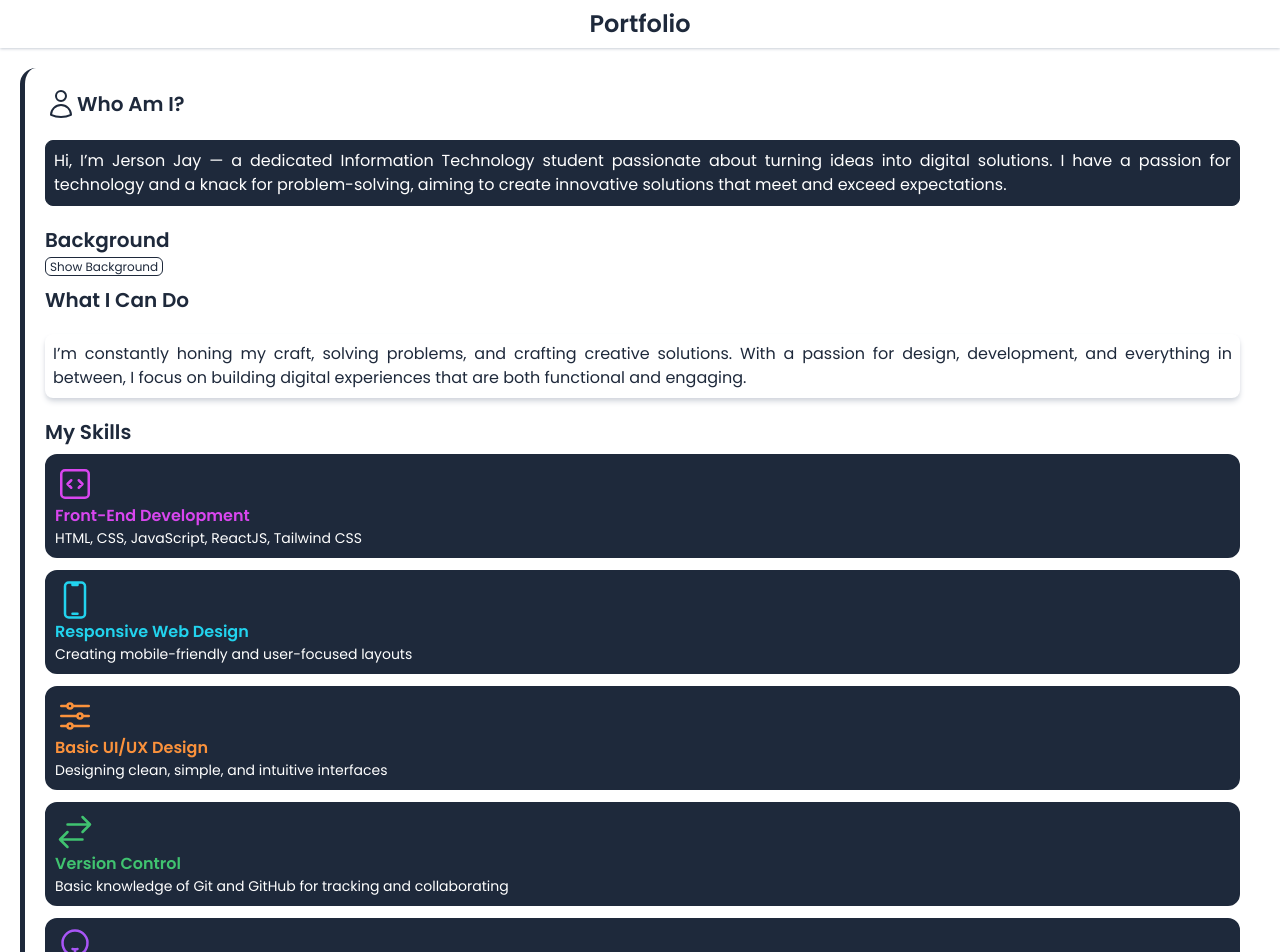
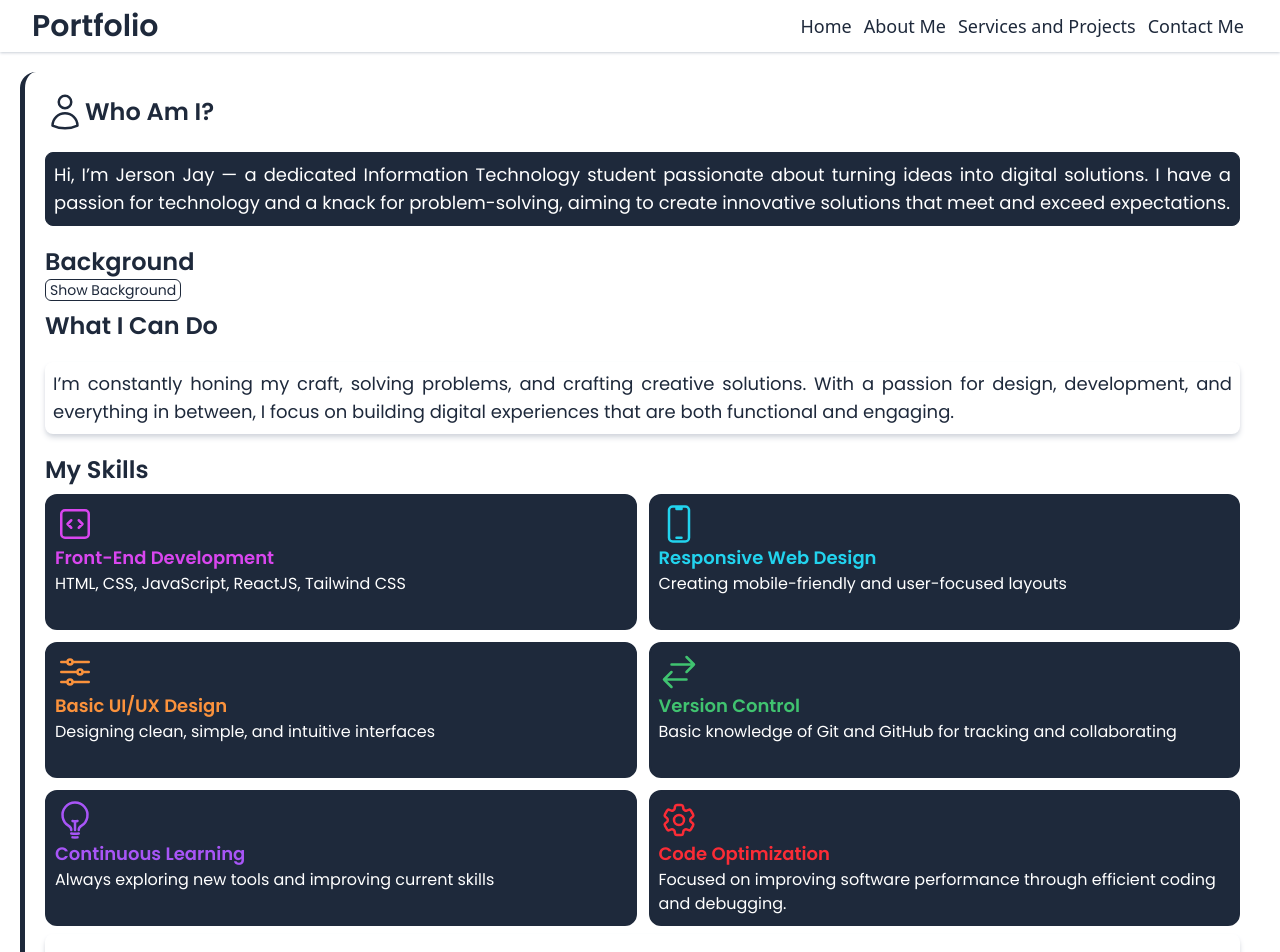
Before and after one commit to MrKabado/Potffolio, a React (Vite) app: page /aboutme in a window 1280 px wide. Shown: the top 952 px of the page. Built offline with nearby package versions, Linux system fonts and the light colour scheme; a web font is replaced by a local one.

Commit message:
responsive done in sm and md

```diff
--- a/src/components/Header.jsx
+++ b/src/components/Header.jsx
@@ -13,17 +13,17 @@ function Header() {
     setIsVisible(!isVisible);
   }
   return (
-    <header className='font-sans shadow-sm shadow-gray-300 p-2 flex flex-col items-center bg-white'>
-      <h1 className='text-[#1E293B] font-semibold text-2xl font-poppins'>Portfolio</h1>
+    <header className='font-sans shadow-sm shadow-gray-300 p-2 flex flex-col items-center bg-white
+                        sm:flex-row sm:justify-between sm:px-8'>
+      <h1 className='text-[#1E293B] font-semibold text-2xl font-poppins md:text-3xl'>Portfolio</h1>
 
-      {isVisible && (
-      <nav className='p-1 flex flex-col items-center text-[#1E293B] font-medium text-[16px]'>
+      <nav className={`p-1 flex flex-col items-center text-[#1E293B] font-medium text-[16px] ${isVisible ? 'flex' : 'hidden'}
+                       sm:flex sm:flex-row sm:gap-3 md:text-lg`}>
         <Link onClick={returnClick} to={"/"} className='flex items-center'><HomeIcon className='hidden w-5'/> Home</Link>
         <Link onClick={returnClick} to={"/aboutme"} className='flex items-center'><UserCircleIcon className='hidden w-5'/> About Me</Link>
         <Link onClick={returnClick} to={"/services-and-projects"} className='flex items-center'><BriefcaseIcon className='hidden w-5'/> Services and Projects</Link>
         <Link onClick={returnClick} to={"/contact-me"} className='flex items-center'><PhoneIcon className='hidden w-5'/> Contact Me</Link>
       </nav>
-      )}
 
       <div className='cursor-pointer sm:hidden' onClick={onClick}>
         {isVisible ? (<ChevronDoubleUpIcon className='w-5'/>) : (<ChevronDoubleDownIcon className='w-5'/>)}
--- a/src/pages/Aboutmepage.jsx
+++ b/src/pages/Aboutmepage.jsx
@@ -12,76 +12,77 @@ function Aboutmepage() {
 
   return (
     <div className='p-5 text-[#1E293B] border-l-5 rounded-2xl font-poppins'>
-      <h1 className='flex items-center text-xl font-semibold'><UserIcon className='w-8'/>Who Am I?</h1>
+      <h1 className='flex items-center text-xl font-semibold md:text-2xl'><UserIcon className='w-8 md:w-10'/>Who Am I?</h1>
       <div className='border p-2 my-5 bg-[#1E293B] rounded-lg'>
-        <p className='text-white text-justify'>Hi, I’m Jerson Jay — a dedicated Information Technology student passionate about turning ideas into digital solutions. I have a passion for technology and a knack for problem-solving, aiming to create innovative solutions that meet and exceed expectations.</p>
+        <p className='text-white text-justify md:text-lg'>Hi, I’m Jerson Jay — a dedicated Information Technology student passionate about turning ideas into digital solutions. I have a passion for technology and a knack for problem-solving, aiming to create innovative solutions that meet and exceed expectations.</p>
       </div>
 
-      <h1 className='font-semibold text-xl'>Background</h1>
+      <h1 className='font-semibold text-xl md:text-2xl'>Background</h1>
       { showBackground && (
         <div className='shadow-md shadow-gray-300 p-2 my-5 bg-white rounded-lg'>
-        <p className='text-[#1E293B] text-justify'>
+        <p className='text-[#1E293B] text-justify md:text-lg'>
         Hi again! My journey into tech began with a fascination for how things work behind the scenes—how websites load, how apps respond, and how technology continues to shape the world around us. That curiosity led me to pursue a degree in Information Technology at Cordova Public College.
-
+        <br /><br />
         As an irregular student in Information Technology, my academic journey has been unique. Shifting between different sections and adapting to new classmates and teaching styles each semester has taught me the value of flexibility, perseverance, and the ability to thrive in dynamic environments. But it’s also been a valuable experience that has taught me to stay resilient, adaptable, and focused on continuous learning.
-
+        <br /><br />
         Over time, I’ve built a strong foundation in coding, logical thinking, and digital creativity. I enjoy solving problems—whether it’s debugging code or finding better ways to improve a system’s efficiency.
-
+        <br /><br />
         Outside of my studies, I’m passionate about cycling and personal development. I believe that discipline and consistency—both in life and in code—are key to achieving long-term success. My goal is to use technology not only to grow personally and professionally, but also to support my family and contribute to the world in meaningful ways.
         </p>
       </div>
       )}
-      <Button text={"Show Background"} className={"border px-1 rounded-md text-xs"} onClick={handleBackground}/>
+      <Button text={"Show Background"} className={"border px-1 rounded-md text-xs md:text-sm"} onClick={handleBackground}/>
 
-      <h1 className='font-semibold text-xl my-2'>What I Can Do</h1>
-      <div className='shadow-md shadow-gray-300 p-2 my-5 bg-white rounded-lg'>
+      <h1 className='font-semibold text-xl my-2 md:text-2xl'>What I Can Do</h1>
+      <div className='shadow-md shadow-gray-300 p-2 my-5 bg-white rounded-lg md:text-lg'>
         <p className='text-[#1E293B] text-justify'>
         I’m constantly honing my craft, solving problems, and crafting creative solutions. With a passion for design, development, and everything in between, I focus on building digital experiences that are both functional and engaging.
         </p>
       </div>
 
-      <h1 className='font-semibold text-xl my-2'>My Skills</h1>
-      <div className='grid grid-cols-1 grid-rows-6 gap-3'>
+      <h1 className='font-semibold text-xl my-2 md:text-2xl'>My Skills</h1>
+      <div className='grid grid-cols-1 grid-rows-6 gap-3 sm:grid-cols-2 sm:grid-rows-3'>
         <div className='border-2 border-[#1E293B] rounded-xl p-2 bg-[#1E293B]'>
           <CodeBracketSquareIcon className='w-10 text-[#d946ef]'/>
-          <h1 className='text-md font-semibold text-[#d946ef]'>Front-End Development</h1>
-          <p className='text-sm text-white'>HTML, CSS, JavaScript, ReactJS, Tailwind CSS</p>
+          <h1 className='text-md font-semibold text-[#d946ef] md:text-lg'>Front-End Development</h1>
+          <p className='text-sm text-white md:text-base'>HTML, CSS, JavaScript, ReactJS, Tailwind CSS</p>
         </div>
 
         <div className='border-2 border-[#1E293B] rounded-xl p-2 bg-[#1E293B]'>
           <DevicePhoneMobileIcon className='w-10 text-[#22d3ee]'/>
-          <h1 className='text-md font-semibold text-[#22d3ee]'>Responsive Web Design</h1>
-          <p className='text-sm text-white'>Creating mobile-friendly and user-focused layouts</p>
+          <h1 className='text-md font-semibold text-[#22d3ee] md:text-lg'>Responsive Web Design</h1>
+          <p className='text-sm text-white md:text-base'>Creating mobile-friendly and user-focused layouts</p>
         </div>
 
         <div className='border-2 border-[#1E293B] rounded-xl p-2 bg-[#1E293B]'>
           <AdjustmentsHorizontalIcon className='w-10 text-[#fb923c]'/>
-          <h1 className='text-md font-semibold text-[#fb923c]'>Basic UI/UX Design</h1>
-          <p className='text-sm text-white'>Designing clean, simple, and intuitive interfaces</p>
+          <h1 className='text-md font-semibold text-[#fb923c] md:text-lg'>Basic UI/UX Design</h1>
+          <p className='text-sm text-white md:text-base'>Designing clean, simple, and intuitive interfaces</p>
         </div>
 
         <div className='border-2 border-[#1E293B] rounded-xl p-2 bg-[#1E293B]'>
           <ArrowsRightLeftIcon className='w-10 text-[#40c370]'/>
-          <h1 className='text-md font-semibold text-[#40c370]'>Version Control</h1>
-          <p className='text-sm text-white'>Basic knowledge of Git and GitHub for tracking and collaborating</p>
+          <h1 className='text-md font-semibold text-[#40c370] md:text-lg'>Version Control</h1>
+          <p className='text-sm text-white md:text-base'>Basic knowledge of Git and GitHub for tracking and collaborating</p>
         </div>
 
         <div className='border-2 border-[#1E293B] rounded-xl p-2 bg-[#1E293B]'>
           <LightBulbIcon className='w-10 text-[#a855f7]'/>
-          <h1 className='text-md font-semibold text-[#a855f7]'>Continuous Learning</h1>
-          <p className='text-sm text-white'>Always exploring new tools and improving current skills</p>
+          <h1 className='text-md font-semibold text-[#a855f7] md:text-lg'>Continuous Learning</h1>
+          <p className='text-sm text-white md:text-base'>Always exploring new tools and improving current skills</p>
         </div>
 
         <div className='border-2 border-[#1E293B] rounded-xl p-2 bg-[#1E293B]'>
           <Cog6ToothIcon className='w-10 text-red-500'/>
-          <h1 className='text-md font-semibold text-red-500'>Code Optimization</h1>
-          <p className='text-sm text-white'>Focused on improving software performance through efficient coding and debugging.</p>
+          <h1 className='text-md font-semibold text-red-500 md:text-lg'>Code Optimization</h1>
+          <p className='text-sm text-white md:text-base'>Focused on improving software performance through efficient coding and debugging.</p>
         </div>
       </div>
 
       <div className='p-2 my-2 shadow-md shadow-gray-300 rounded-lg'>
-      <h1 className='font-semibold text-xl my-2'>Ready to bring ideas to life?</h1>
-      <p className='text-[#1E293B] text-sm'>I offer creative, reliable, and efficient solutions that go beyond just code. Tap in and explore what I can do for you — because your next big project deserves nothing less.</p><Button to={"/contact-me"} text={"Reach Out!"} className={"text-blue-500 inline-block"}/>
+      <h1 className='font-semibold text-xl my-2 md:text-2xl'>Ready to bring ideas to life?</h1>
+      <p className='text-[#1E293B] text-sm md:text-lg'>I offer creative, reliable, and efficient solutions that go beyond just code. Tap in and explore what I can do for you — because your next big project deserves nothing less.
+      </p><Button to={"/contact-me"} text={"Reach Out!"} className={"text-blue-500 inline-block md:text-lg"}/>
       </div>
     </div>
   )
--- a/src/pages/ContactMe.jsx
+++ b/src/pages/ContactMe.jsx
@@ -8,27 +8,27 @@ function ContactMe() {
   return (
     <div className='p-5 text-[#1E293B] border-l-5 rounded-2xl font-poppins'>
       <div className='text-center'>
-        <h1 className='text-xl font-semibold mb-3'>Contact Me</h1>
-        <p className='text-sm'>Feel free to reach out for collaborations, questions, or just to say hello!</p>
+        <h1 className='text-xl font-semibold mb-3 md:text-2xl'>Contact Me</h1>
+        <p className='text-sm md:text-lg'>Feel free to reach out for collaborations, questions, or just to say hello!</p>
 
-        <div className='flex flex-col text-sm my-5'>
+        <div className='flex flex-col text-sm my-5 md:text-lg'>
           <p><EnvelopeIcon className='w-5 inline-block'/> jersonjaybonghanoy@gmail.com</p>
           <p><PhoneIcon className='w-5 inline-block'/>+639915337918</p>
         </div>
 
-        <div className='flex my-5 justify-center'>
-          <a href="https://www.facebook.com/jersonjay.bonghanoy"><FontAwesomeIcon icon={faFacebook} size='2x'/></a>
-          <a href="https://www.instagram.com/jerson_jay18/"><FontAwesomeIcon icon={faInstagram} size='2x'/></a>
-          <a href="https://github.com/MrKabado/"><FontAwesomeIcon icon={faGithub} size='2x'/></a>
-          <a href="https://www.linkedin.com/in/bonghanoy-jerson-jay-49b205378/"><FontAwesomeIcon icon={faLinkedin} size='2x'/></a>
+        <div className='flex my-5 justify-center w-full md:w-fit mx-auto'>
+          <a href="https://www.facebook.com/jersonjay.bonghanoy"><FontAwesomeIcon icon={faFacebook} className='text-3xl md:text-4xl'/></a>
+          <a href="https://www.instagram.com/jerson_jay18/"><FontAwesomeIcon icon={faInstagram} className='text-3xl md:text-4xl'/></a>
+          <a href="https://github.com/MrKabado/"><FontAwesomeIcon icon={faGithub} className='text-3xl md:text-4xl'/></a>
+          <a href="https://www.linkedin.com/in/bonghanoy-jerson-jay-49b205378/"><FontAwesomeIcon icon={faLinkedin} className='text-3xl md:text-4xl'/></a>
         </div>
       </div>
 
       <div className='flex flex-col gap-3'>
-        <input type="text" placeholder='Your Name' className='shadow shadow-gray-300 p-1 text-center rounded-lg placeholder-[#1E293B] focus:outline-[#1E293B]'/>
-        <input type="email" placeholder='Your Email' className='shadow shadow-gray-300 p-1 text-center rounded-lg placeholder-[#1E293B] focus:outline-[#1E293B]'/>
-        <textarea name="" id="" cols="30" rows="5" placeholder='Your Message' className='shadow shadow-gray-300 p-1 text-center rounded-lg placeholder-[#1E293B] focus:outline-[#1E293B]'></textarea>
-        <Button text={"Submit Message"} className={"border py-1 px-4 rounded-lg bg-[#1E293B] text-white"} divclassName={"flex justify-center w-auto"}/>
+        <input type="text" placeholder='Your Name' className='shadow shadow-gray-300 p-1 text-center rounded-lg placeholder-[#1E293B] focus:outline-[#1E293B] md:text-lg'/>
+        <input type="email" placeholder='Your Email' className='shadow shadow-gray-300 p-1 text-center rounded-lg placeholder-[#1E293B] focus:outline-[#1E293B] md:text-lg'/>
+        <textarea name="" id="" cols="30" rows="5" placeholder='Your Message' className='shadow shadow-gray-300 p-1 text-center rounded-lg placeholder-[#1E293B] focus:outline-[#1E293B] md:text-lg'></textarea>
+        <Button text={"Submit Message"} className={"border py-1 px-4 rounded-lg bg-[#1E293B] text-white md:text-lg"} divclassName={"flex justify-center w-auto"}/>
       </div>
     </div>
   )
```
Also changed, not shown: src/components/Projects.jsx (+8 -3 lines), src/pages/Homepage.jsx (+14 -10 lines), src/pages/ServicesProjects.jsx (+13 -13 lines), USES.txt.
